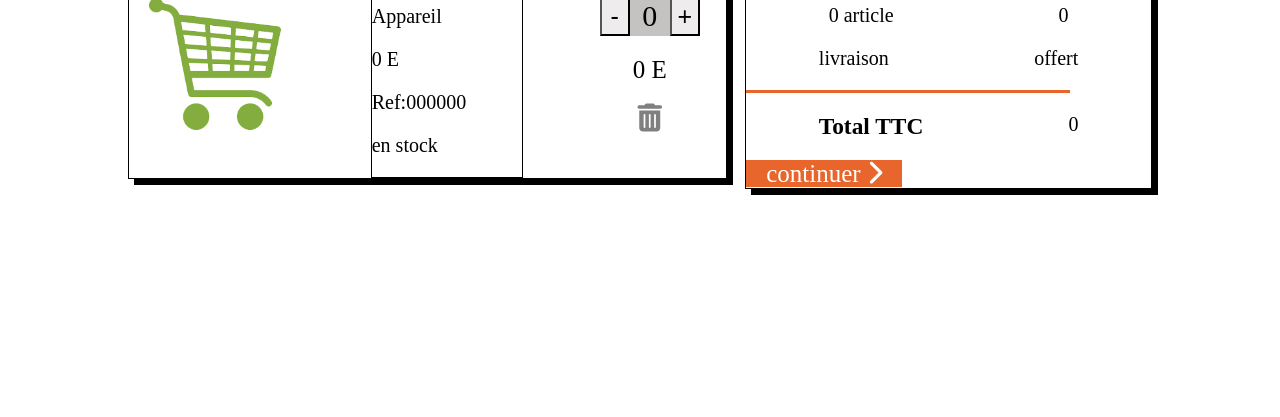
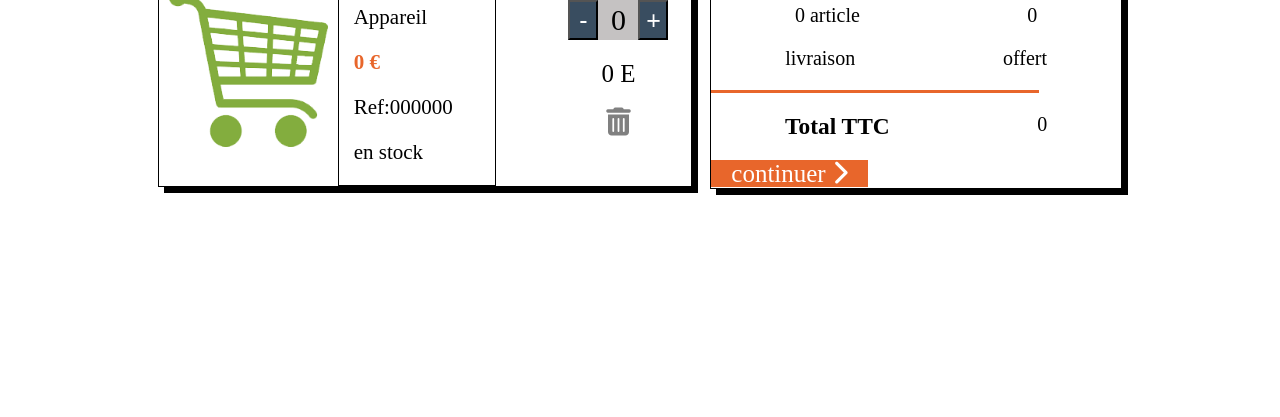
Before and after one commit to absitwebb/oriconocamera, a plain HTML site: page panier.html in a window 1280 px wide. Shown: the part 383-800 px from the top of the page. Drawn offline with Linux system fonts and the light colour scheme.

Commit message:
panier 21/04/22 9h

```diff
--- a/pagesjs/panier.js
+++ b/pagesjs/panier.js
@@ -45,9 +45,11 @@ const basketaffich = async () => {
               <div id="panier-produit_ref">
                 <h2> ${produit.name}</h2>
                  <p>${produit.lentillechoix}</p>
-                <p>${produit.price.toString().replace(/00/, "")}€</p>
+                <p class="CprimaryText">${produit.price
+                  .toString()
+                  .replace(/00/, "")}€</p>
                 <p>Ref:<br/>${produit._id}</p>
-                <p>en stock</p>
+                <p class="ColorGreen">en stock</p>
               </div>
               <!--_____________ block 3 change produit___________-->
               <div id="panier-produit_change">
--- a/panier.html
+++ b/panier.html
@@ -77,7 +77,7 @@
               <div id="panier-produit_ref">
                 <h2>produit</h2>
                 <p>Appareil</p>
-                <p>0 E</p>
+                <p class="CprimaryText">0 €</p>
                 <p>Ref:000000</p>
                 <p>en stock</p>
               </div>
--- /dev/null
+++ b/sass/bases/_class.scss
@@ -0,0 +1,10 @@
+//__texte couleur primaire
+.CprimaryText {
+  color: $colorprimary;
+  font-weight: bold;
+}
+// couleur vert
+.ColorGreen {
+  color: rgb(26, 94, 29);
+  font-weight: bold;
+}
--- a/sass/pages/_basket.scss
+++ b/sass/pages/_basket.scss
@@ -4,7 +4,7 @@
   width: 100%;
   flex-direction: column;
 }
-
+//________ titre entête panier___________
 .blocPanier-title {
   border: 1px black solid;
   padding: 1rem;
@@ -15,6 +15,7 @@
   box-shadow: 6px 6px 0px black;
   color: white;
 }
+// container produit et récapitulatif
 #panier-fiche {
   display: flex;
   width: 80%;
@@ -24,7 +25,7 @@
   margin-top: 5rem;
 }
 
-//____ block du produit selectionné______
+//_______container des 3 blocs du produit selectionné______
 #panier-produit {
   display: flex;
   width: 100%;
@@ -35,15 +36,12 @@
   align-items: center;
   border: 1px black solid;
   box-shadow: 6px 6px 0px black;
+  //_____________ bloc1 image____________
   &_image {
     display: flex;
-    width: 35%;
+    width: 45%;
     height: 100%;
-
-    height: 100%;
-    margin-left: 2rem;
-    margin-right: 2rem;
-
+    padding: 1rem;
     img {
       display: flex;
 
@@ -52,38 +50,47 @@
       object-fit: cover;
     }
   }
+  //_____________ bloc2 ref produit____________
+
   &_ref {
     display: flex;
     flex-direction: column;
     width: 40%;
 
-    margin-left: 7rem;
+    padding-left: 1.5rem;
     border: 1px black solid;
     h2 {
       font-size: 3rem;
       padding-bottom: 2rem;
     }
+
     p {
-      font-size: 2rem;
+      font-size: 2.1rem;
       padding-bottom: 2rem;
     }
   }
+  //_____________ bloc3 changer produit affichage prix et poubelle____________
+
   &_change {
     display: flex;
     flex-direction: column;
-
     align-items: center;
     width: 30%;
     margin-left: 7rem;
     margin-right: 2rem;
+    //_____bloc pour changer quantié produit_________
     .change-select {
       display: flex;
       flex-direction: row;
       button {
         width: 30px;
         height: 40px;
-        background: rgb(238, 236, 236);
+        background: $colorsecondary;
         font-size: 2.5rem;
+        color: white;
+      }
+      button:active {
+        background: $colorprimary;
       }
       span {
         display: flex;
@@ -95,10 +102,12 @@
         font-size: 3rem;
       }
     }
+    //_______bloc affichage prix_____________
     .change-price {
       margin-top: 2rem;
       font-size: 2.5rem;
     }
+    //_______bloc poubelle_____________
     i {
       font-size: 2.8rem;
       color: gray;
--- a/sass/style.scss
+++ b/sass/style.scss
@@ -1,6 +1,7 @@
 @import "./bases/basesone";
 @import "./utils/variables";
 @import "./utils/mixins";
+@import "./bases/class";
 @import "./utils/animations";
 @import "./components/buttons";
 @import "./layouts/header";
```
Also changed, not shown: sass/style.css, 1 other file.
